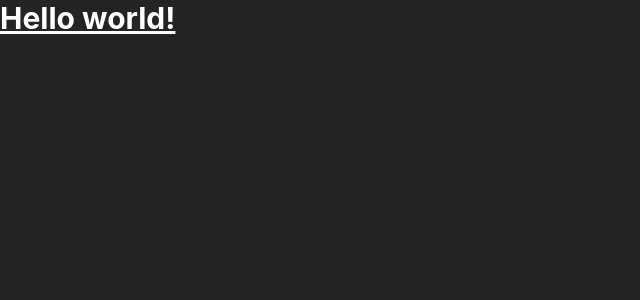
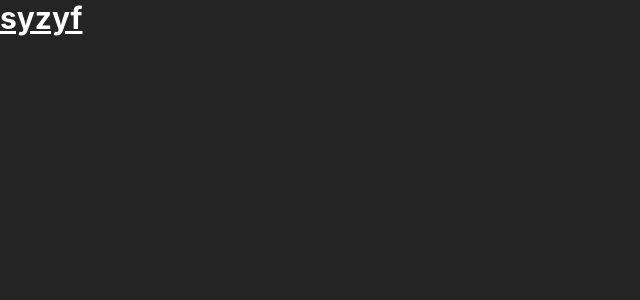
Before and after one commit to MikeThe1st/finance-app, a React (Vite) app in the folder frontend/: page / in a window 1280 px wide. Shown: the top 300 px of the page, without its empty margins (0-640 px from the left). Built offline with nearby package versions, Linux system fonts and the light colour scheme.

Commit message:
pozdrawiam serdecznie :D

```diff
--- a/frontend/src/pages/Test.jsx
+++ b/frontend/src/pages/Test.jsx
@@ -4,7 +4,7 @@ const Test = () => {
     return (
         <div>
             <h1 className="text-3xl text-white font-bold underline">
-                Hello world!
+                syzyf
             </h1>
         </div>
     )
```
